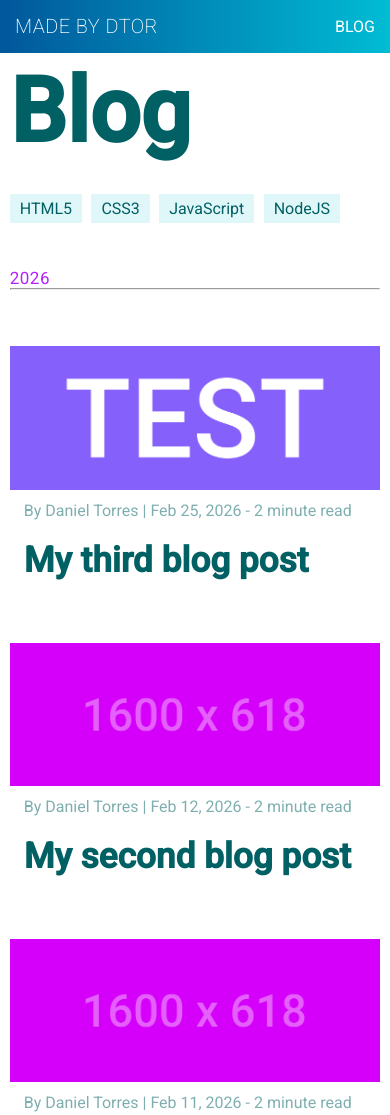
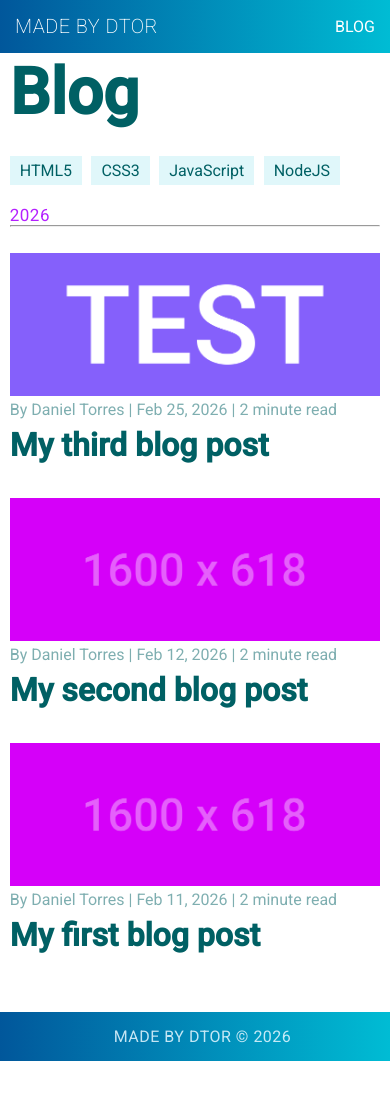
Before and after one commit to TORRESDESIGN/myBlog, an Eleventy site: page src/index.njk in a window 390 px wide. Shown: the top 1115 px of the page. After the commit the page ends 1061 px from the top, so only its background shows below. Built offline with nearby package versions, Linux system fonts and the light colour scheme; Eleventy itself is replaced by a stand-in of ours; files that its build step writes are made by us from their sources.

Commit message:
css adjustments

```diff
--- a/src/_includes/article-snippet.njk
+++ b/src/_includes/article-snippet.njk
@@ -1,9 +1,9 @@
 <article class="article-top-margin">
 	<a href="{{ post.url }}" target="_blank">
 		<figure>
-			<img src="{{ post.data.image}}" alt="{{ post.data.imageAlt }}" class="blog-image">
-			<figcaption>By {{ post.data.author }} | {{ post.data.date | postDate }} - 2 minute read</figcaption>
-			<h1 class="blog-post-title">{{ post.data.title }}</h1>
+			<img src="{{ post.data.image}}" alt="{{ post.data.imageAlt }}" class="blog-image top-margin-half">
+			<figcaption>By {{ post.data.author }} | {{ post.data.date | postDate }} | 2 minute read</figcaption>
+			<h2 class="blog-post-title">{{ post.data.title }}</h2>
 		</figure>
 	</a>
 </article>
--- a/src/style.css
+++ b/src/style.css
@@ -12,8 +12,7 @@
       4.1 buttons
       4.2 cards
 
-
-   7. Smaller screens
+   7. Smaller screens*
 
 */
 
@@ -77,7 +76,7 @@ main {
 }
 
 .tag-container {
-  margin-left: 31px;
+  margin-left: 14px;
   margin-top: 29px;
 }
 
@@ -130,7 +129,7 @@ hr {
   line-height: 53px;
   text-align: left;
   margin-top: 14px;
-  margin-left: 31px;
+  margin-left: 14px;
 }
 
 .blog-post-content {
@@ -140,7 +139,7 @@ hr {
   font-weight: 400;
   line-height: 25px;
   letter-spacing: 0%;
-  margin-left: 31px;
+  margin-left: 14px;
   margin-top: 29px;
 }
 
@@ -154,14 +153,18 @@ hr {
 a {
   text-decoration: none;
 }
+
 figcaption {
   color: var(--blog-font);
   opacity: 0.5;
   margin-top: 14px;
   margin-right: 14px;
+  margin-left: 14px;
 }
+
 .align-right {
   text-align: right;
+  margin-top: 0px;
 }
 
 .hero img {
@@ -173,7 +176,7 @@ figcaption {
   color: var(--blog-font);
   opacity: 0.5;
   margin-top: 30px;
-  margin-left: 31px;
+  margin-left: 14px;
 }
 h1 {
   font-size: 2.81rem;
@@ -315,9 +318,9 @@ footer {
   }
 
   figcaption {
-    margin-top: 7px;
+    margin-top: 0px;
     margin-right: 14px;
-    margin-left: 14px;
+    margin-left: 0px;
   }
 
   .align-right {
@@ -325,22 +328,23 @@ footer {
   }
 
   .blog-title {
+    font-size: 4rem;
     padding-bottom: 20px;
   }
   .blog-post-title {
     line-height: 53px;
     text-align: left;
-    margin-top: 14px;
-    margin-left: 14px;
+    margin-top: 0px;
+    margin-left: 0px;
   }
 
   .post-date {
     margin-top: 7px;
-    margin-left: 14px;
+    margin-left: 0px;
   }
 
   .blog-post-content {
-    margin-left: 14px;
+    margin-left: 0px;
     margin-top: 29px;
   }
 
@@ -348,16 +352,18 @@ footer {
     margin-left: 0px;
     margin-top: 29px;
   }
+  .year {
+    margin-top: 25px;
+  }
 
 
   /*
   .article-top-margin {
   margin-top: 24px;
   }
-
-  .blog-image {
-  margin-top: 26px;
+  */
+  .top-margin-half {
+    margin-top: 26px;
   }
-  */
 
 }
```
